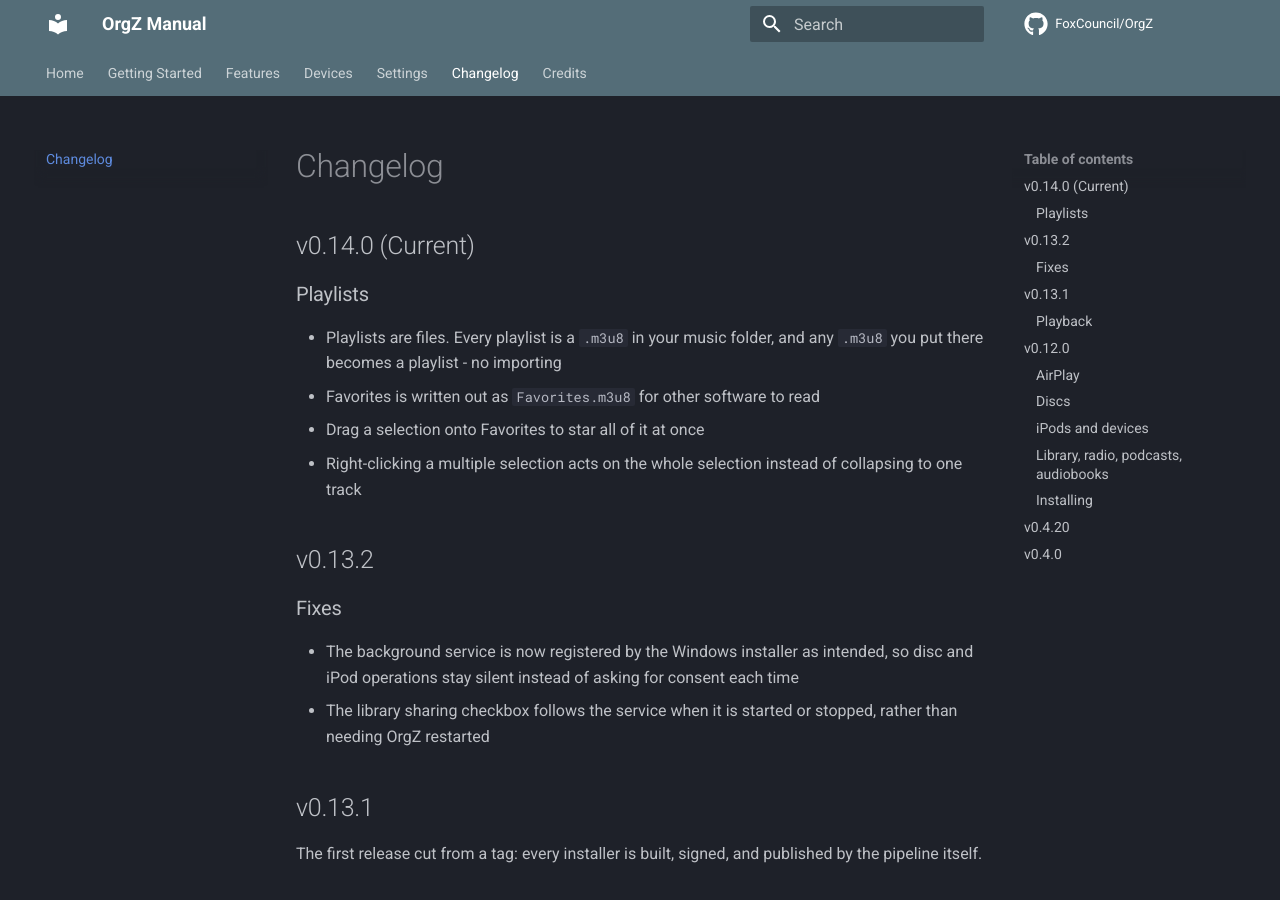
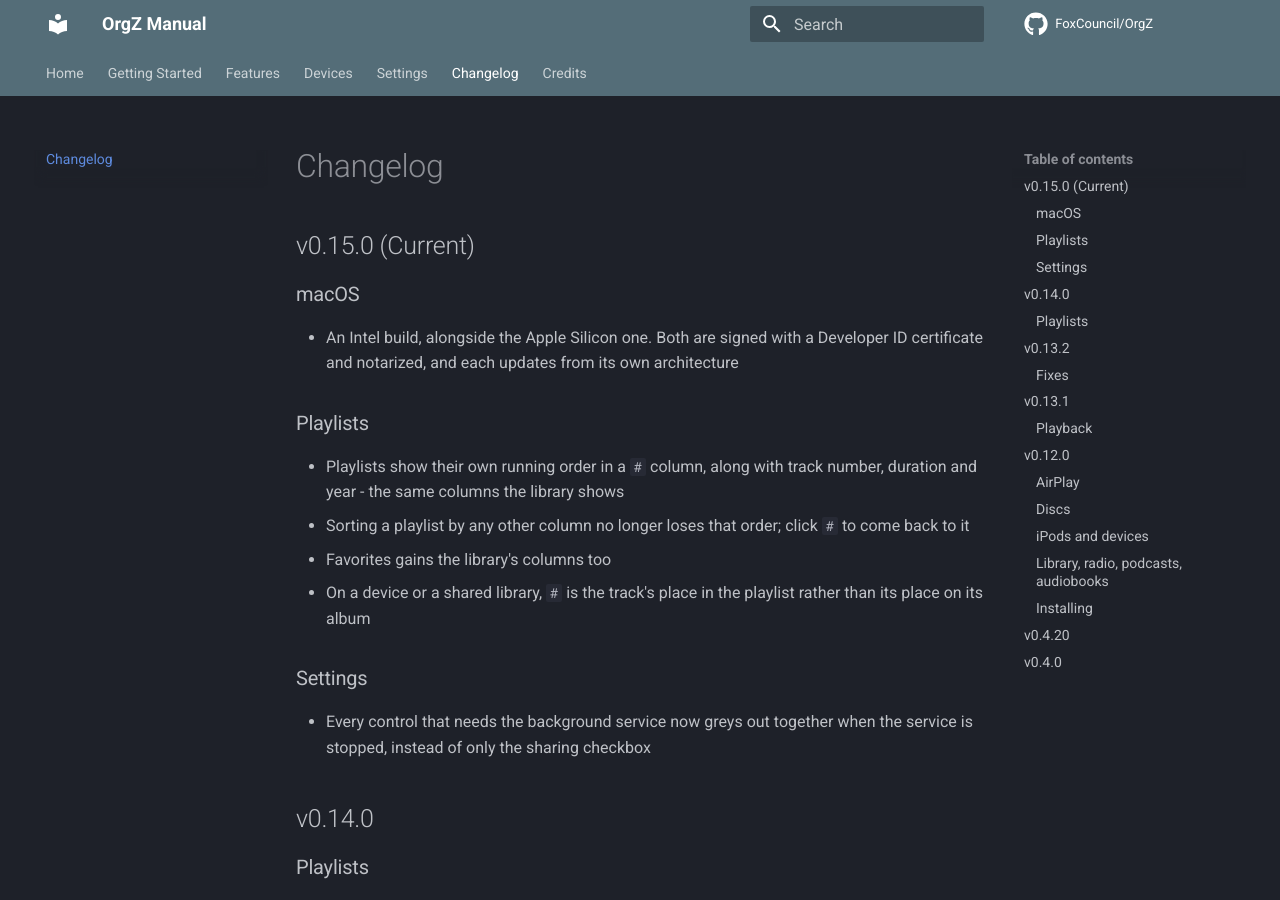
Before and after one commit to FoxCouncil/OrgZ, an MkDocs documentation site: the page built from docs/changelog.md, in a window 1280 px wide and 900 px high. Built offline with MkDocs 1.6.1 and Material for MkDocs 9.7.7, drawn with Linux system fonts in a browser that asks for light colours; comment, search, counter and statistics services are not loaded; the version menu is left out.

```diff
--- a/docs/changelog.md
+++ b/docs/changelog.md
@@ -1,6 +1,28 @@
 # Changelog
 
-## v0.14.0 (Current)
+## v0.15.0 (Current)
+
+### macOS
+
+- An Intel build, alongside the Apple Silicon one. Both are signed with a Developer
+  ID certificate and notarized, and each updates from its own architecture
+
+### Playlists
+
+- Playlists show their own running order in a `#` column, along with track number,
+  duration and year - the same columns the library shows
+- Sorting a playlist by any other column no longer loses that order; click `#` to
+  come back to it
+- Favorites gains the library's columns too
+- On a device or a shared library, `#` is the track's place in the playlist rather
+  than its place on its album
+
+### Settings
+
+- Every control that needs the background service now greys out together when the
+  service is stopped, instead of only the sharing checkbox
+
+## v0.14.0
 
 ### Playlists
 
```
Also changed, not shown: roadmap.md (+3 -2 lines), 1 other file.
